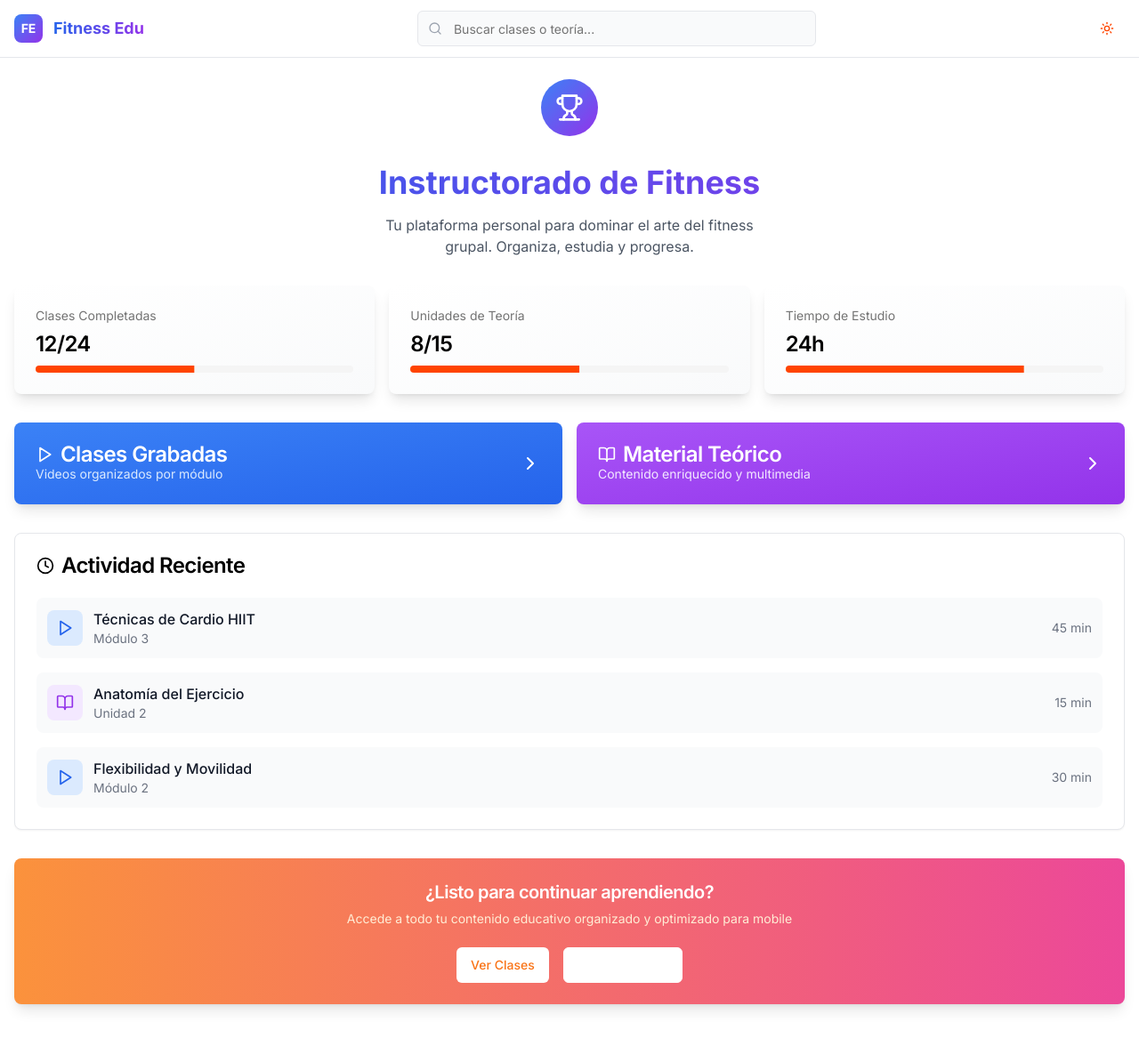
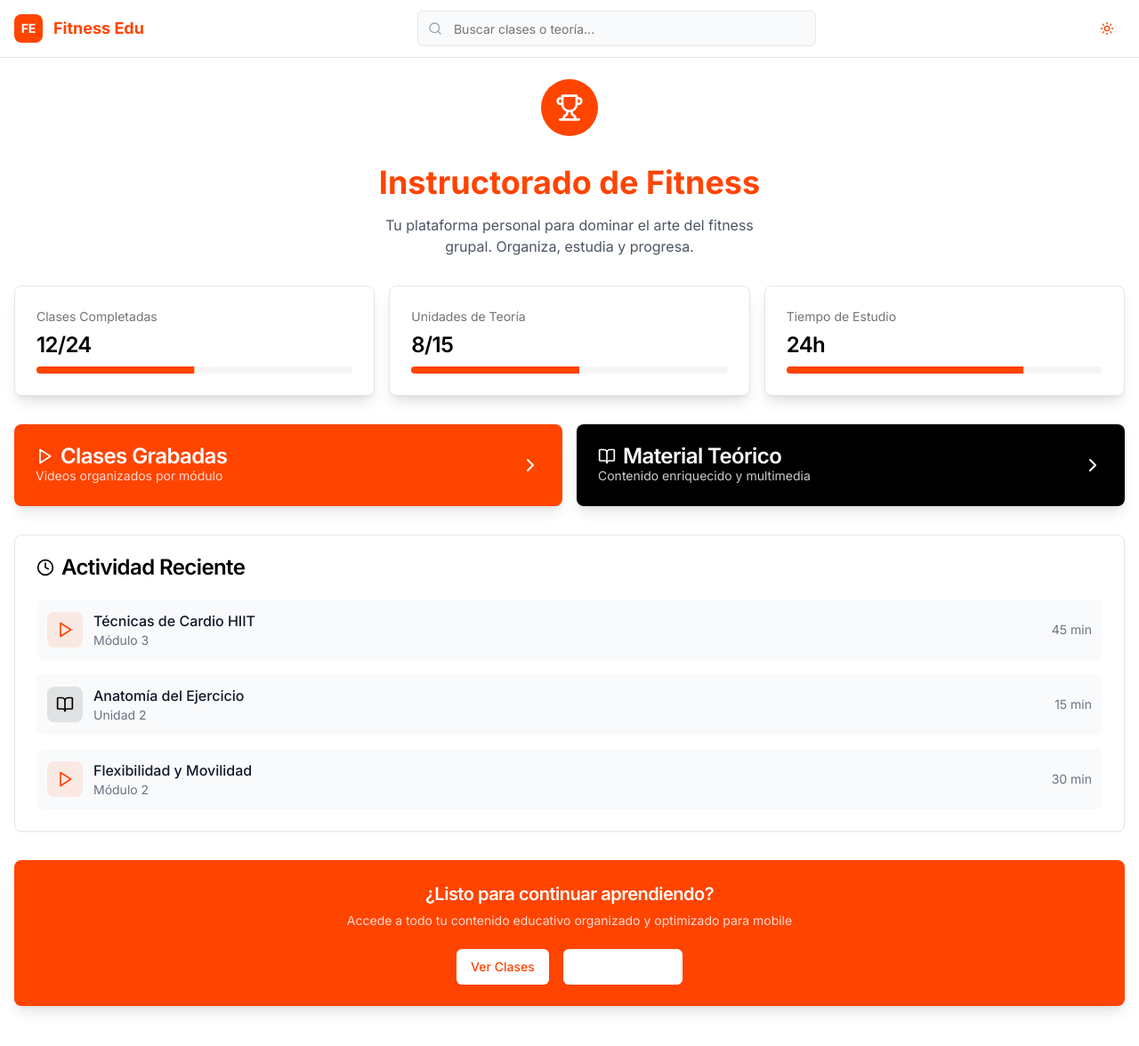
Before and after one commit to capassotech/epefi-cursos, a React (Vite) app: page / in a window 1280 px wide. Shown: the top 1176 px of the page at 89% size. Built offline with nearby package versions, Linux system fonts and the light colour scheme.

Commit message:
Refactor: Replace vibrant gradients with new colors
Update the color scheme to use white, black, and #ff4500, removing the existing gradients.

```diff
--- a/src/components/Header.tsx
+++ b/src/components/Header.tsx
@@ -22,10 +22,10 @@ const Header = () => {
       <div className="container mx-auto px-4 py-3">
         <div className="flex items-center justify-between">
           <div className="flex items-center space-x-3">
-            <div className="w-8 h-8 rounded-lg bg-gradient-to-br from-blue-500 to-purple-600 flex items-center justify-center">
+            <div className="w-8 h-8 rounded-lg bg-primary flex items-center justify-center">
               <span className="text-white font-bold text-sm">FE</span>
             </div>
-            <h1 className="text-lg font-bold bg-gradient-to-r from-blue-600 to-purple-600 bg-clip-text text-transparent">
+            <h1 className="text-lg font-bold text-primary">
               Fitness Edu
             </h1>
           </div>
--- a/src/pages/Index.tsx
+++ b/src/pages/Index.tsx
@@ -24,10 +24,10 @@ const Index = () => {
     <div className="container mx-auto px-4 py-6 space-y-8">
       {/* Hero Section */}
       <div className="text-center space-y-4">
-        <div className="inline-flex items-center justify-center w-16 h-16 rounded-full bg-gradient-to-br from-blue-500 to-purple-600 mb-4">
+        <div className="inline-flex items-center justify-center w-16 h-16 rounded-full bg-primary mb-4">
           <Trophy className="w-8 h-8 text-white" />
         </div>
-        <h1 className="text-3xl md:text-4xl font-bold bg-gradient-to-r from-blue-600 to-purple-600 bg-clip-text text-transparent">
+        <h1 className="text-3xl md:text-4xl font-bold text-primary">
           Instructorado de Fitness
         </h1>
         <p className="text-gray-600 dark:text-gray-300 max-w-md mx-auto">
@@ -38,7 +38,7 @@ const Index = () => {
       {/* Progress Stats */}
       <div className="grid grid-cols-1 md:grid-cols-3 gap-4">
         {stats.map((stat, index) => (
-          <Card key={index} className="bg-gradient-to-br from-white to-gray-50 dark:from-gray-800 dark:to-gray-900 border-0 shadow-lg">
+          <Card key={index} className="bg-background border-border shadow-lg">
             <CardHeader className="pb-2">
               <CardDescription>{stat.label}</CardDescription>
               <CardTitle className="text-2xl">{stat.value}</CardTitle>
@@ -53,7 +53,7 @@ const Index = () => {
       {/* Quick Actions */}
       <div className="grid grid-cols-1 md:grid-cols-2 gap-4">
         <Card
-          className="bg-gradient-to-br from-blue-500 to-blue-600 text-white border-0 shadow-lg cursor-pointer hover:shadow-xl transition-all duration-300 transform hover:scale-105"
+          className="bg-primary text-white border-0 shadow-lg cursor-pointer hover:shadow-xl transition-all duration-300 transform hover:scale-105"
           onClick={() => navigate("/classes")}
         >
           <CardHeader>
@@ -63,7 +63,7 @@ const Index = () => {
                   <Play className="w-5 h-5" />
                   Clases Grabadas
                 </CardTitle>
-                <CardDescription className="text-blue-100">
+                <CardDescription className="text-white/80">
                   Videos organizados por módulo
                 </CardDescription>
               </div>
@@ -73,7 +73,7 @@ const Index = () => {
         </Card>
 
         <Card
-          className="bg-gradient-to-br from-purple-500 to-purple-600 text-white border-0 shadow-lg cursor-pointer hover:shadow-xl transition-all duration-300 transform hover:scale-105"
+          className="bg-black text-white border-0 shadow-lg cursor-pointer hover:shadow-xl transition-all duration-300 transform hover:scale-105"
           onClick={() => navigate("/theory")}
         >
           <CardHeader>
@@ -83,7 +83,7 @@ const Index = () => {
                   <BookOpen className="w-5 h-5" />
                   Material Teórico
                 </CardTitle>
-                <CardDescription className="text-purple-100">
+                <CardDescription className="text-white/80">
                   Contenido enriquecido y multimedia
                 </CardDescription>
               </div>
@@ -107,8 +107,8 @@ const Index = () => {
               <div className="flex items-center gap-3">
                 <div className={`w-10 h-10 rounded-lg flex items-center justify-center ${
                   item.type === 'class'
-                    ? 'bg-blue-100 dark:bg-blue-900 text-blue-600 dark:text-blue-400'
-                    : 'bg-purple-100 dark:bg-purple-900 text-purple-600 dark:text-purple-400'
+                    ? 'bg-primary/10 dark:bg-primary/20 text-primary'
+                    : 'bg-black/10 dark:bg-white/10 text-black dark:text-white'
                 }`}>
                   {item.type === 'class' ? <Play className="w-5 h-5" /> : <BookOpen className="w-5 h-5" />}
                 </div>
@@ -128,17 +128,17 @@ const Index = () => {
       </Card>
 
       {/* Call to Action */}
-      <Card className="bg-gradient-to-r from-orange-400 to-pink-500 text-white border-0 shadow-lg">
+      <Card className="bg-primary text-white border-0 shadow-lg">
         <CardHeader className="text-center">
           <CardTitle className="text-xl">¿Listo para continuar aprendiendo?</CardTitle>
-          <CardDescription className="text-orange-100">
+          <CardDescription className="text-white/80">
             Accede a todo tu contenido educativo organizado y optimizado para mobile
           </CardDescription>
           <div className="pt-4 space-x-4">
             <Button
               variant="secondary"
               onClick={() => navigate("/classes")}
-              className="bg-white text-orange-500 hover:bg-gray-100"
+              className="bg-white text-primary hover:bg-gray-100"
             >
               Ver Clases
             </Button>
--- a/src/pages/Theory.tsx
+++ b/src/pages/Theory.tsx
@@ -82,7 +82,7 @@ const Theory = () => {
                   <div className={`w-12 h-12 rounded-lg flex items-center justify-center ${
                     unit.completed
                       ? 'bg-green-100 dark:bg-green-900 text-green-600 dark:text-green-400'
-                      : 'bg-purple-100 dark:bg-purple-900 text-purple-600 dark:text-purple-400'
+                      : 'bg-primary/10 dark:bg-primary/20 text-primary'
                   }`}>
                     {unit.completed ? (
                       <CheckCircle className="w-6 h-6" />
@@ -129,17 +129,17 @@ const Theory = () => {
       </div>
 
       {/* Progress Summary */}
-      <Card className="bg-gradient-to-r from-purple-500 to-blue-600 text-white border-0">
+      <Card className="bg-primary text-white border-0">
         <CardHeader className="text-center">
           <CardTitle className="text-xl">Progreso de Estudio</CardTitle>
-          <CardDescription className="text-purple-100">
+          <CardDescription className="text-white/80">
             Has completado 2 de 6 unidades teóricas
           </CardDescription>
           <div className="mt-4">
-            <div className="w-full bg-purple-200/30 rounded-full h-3">
+            <div className="w-full bg-white/30 rounded-full h-3">
               <div className="bg-white h-3 rounded-full" style={{ width: '33%' }}></div>
             </div>
-            <p className="text-sm mt-2 text-purple-100">33% completado</p>
+            <p className="text-sm mt-2 text-white/80">33% completado</p>
           </div>
         </CardHeader>
       </Card>
```
